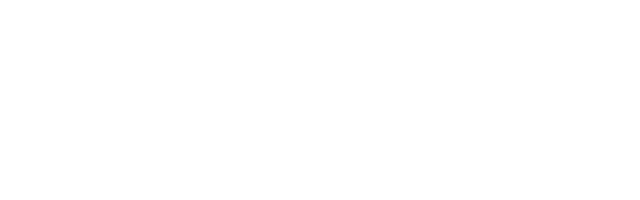
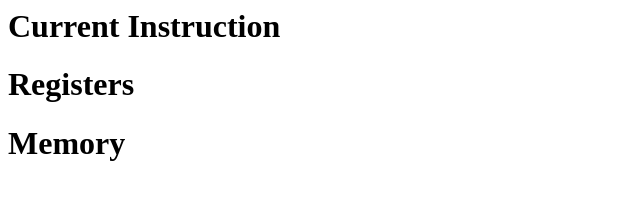
Before and after one commit to addonovan/arm7.js, a plain HTML site: page index.html in a window 1280 px wide. Shown: the whole page, without its empty margins (0-640 px from the left). Drawn offline with Linux system fonts and the light colour scheme.

Commit message:
add register, memory overviews

```diff
--- a/index.html
+++ b/index.html
@@ -1,7 +1,20 @@
 <html>
     <body>
-        <span id="instruction"></span>
-        <div id="instructionColorKey"></div>
+        <div>
+            <h1>Current Instruction</h1>
+            <span id="instruction"></span>
+            <div id="instructionColorKey"></div>
+        </div>
+
+        <div>
+            <h1>Registers</h1>
+            <div id="registers"></div>
+        </div>
+
+        <div>
+            <h1>Memory</h1>
+            <div id="memory"></div>
+        </div>
     </body>
 
     <script src="emulator.js">
```
